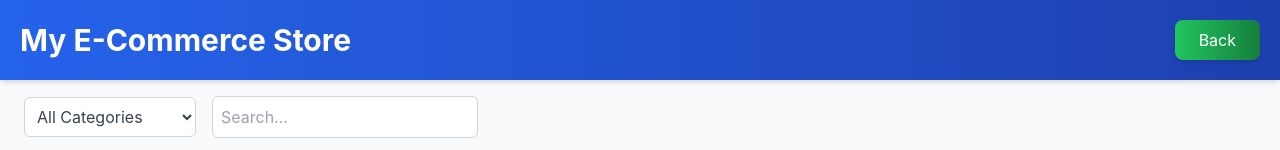
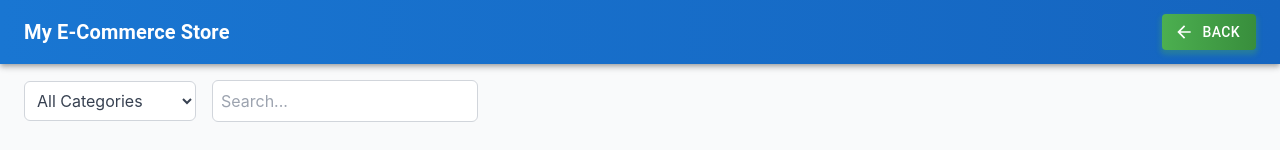
Before and after one commit to SANZU0007/Ecommerce_TaskCareer_Fair_ReactApplication, a React (Create React App) app: page /admin in a window 1280 px wide. Shown: the top 150 px of the page. Built offline with nearby package versions, Linux system fonts and the light colour scheme; no server answers; the HTML template or start-up script is replaced by a standard one.

Commit message:
Update ALLproduct.js

```diff
--- a/src/components/Admin/ALLproduct.js
+++ b/src/components/Admin/ALLproduct.js
@@ -4,6 +4,11 @@ import { useNavigate } from 'react-router-dom';
 import EditIcon from '@mui/icons-material/Edit';
 import DeleteIcon from '@mui/icons-material/Delete';
 import AddIcon from '@mui/icons-material/Add';
+
+
+
+import { AppBar, Toolbar, Typography,  IconButton } from '@mui/material';
+import ArrowBackIcon from '@mui/icons-material/ArrowBack';
 import { Fab, Dialog, DialogActions, DialogContent, DialogTitle, Button, TextField, Select, MenuItem, CircularProgress } from '@mui/material';
 
 export default function AllProduct() {
@@ -152,15 +157,29 @@ export default function AllProduct() {
 
     return (
         <div className="min-h-screen bg-gray-50 flex flex-col">
-           <header className="bg-gradient-to-r from-blue-600 to-blue-800 text-white flex justify-between items-center p-5 shadow-md">
-    <h1 className="text-3xl font-bold">My E-Commerce Store</h1>
-    <button
-        onClick={() => navigate('/product')}
-        className="bg-gradient-to-r from-green-500 to-green-700 text-white px-6 py-2 rounded-lg hover:from-green-600 hover:to-green-800 shadow-md transition-transform transform hover:scale-105"
-    >
-        Back
-    </button>
-</header>
+         <AppBar position="static" sx={{ background: 'linear-gradient(to right, #1976d2, #1565c0)' }}>
+    <Toolbar>
+        <Typography variant="h6" sx={{ flexGrow: 1, fontWeight: 'bold' }}>
+            My E-Commerce Store
+        </Typography>
+        <Button
+            onClick={() => navigate('/product')}
+            variant="contained"
+            color="secondary"
+            startIcon={<ArrowBackIcon />}
+            sx={{
+                background: 'linear-gradient(to right, #4caf50, #388e3c)',
+                color: 'white',
+                boxShadow: '0 3px 5px 2px rgba(76, 175, 80, .3)',
+                '&:hover': {
+                    background: 'linear-gradient(to right, #66bb6a, #43a047)',
+                },
+            }}
+        >
+            Back
+        </Button>
+    </Toolbar>
+</AppBar>
 
             <div className="mt-4 ml-6 flex space-x-4 items-center">
                 <select
```
